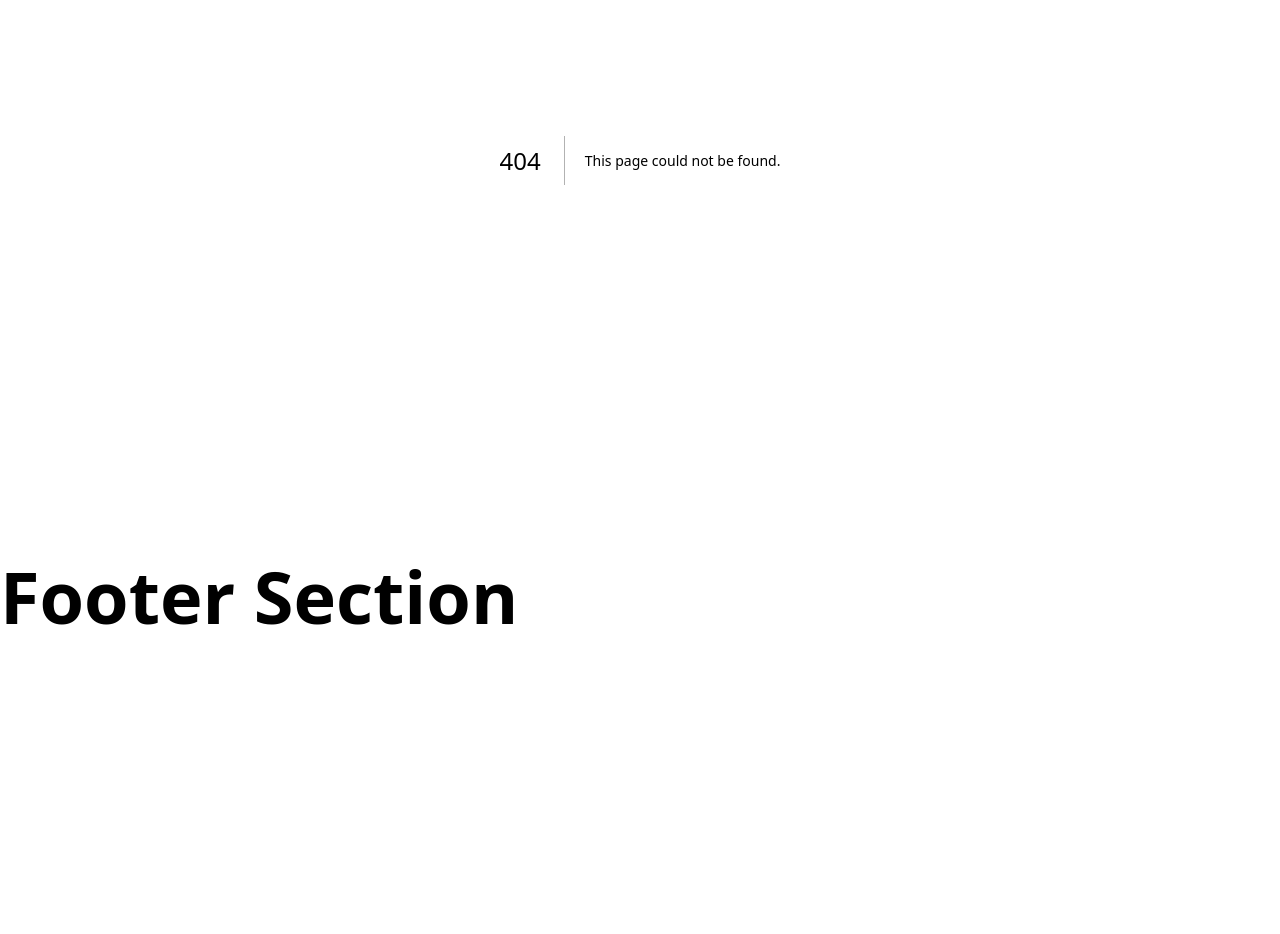
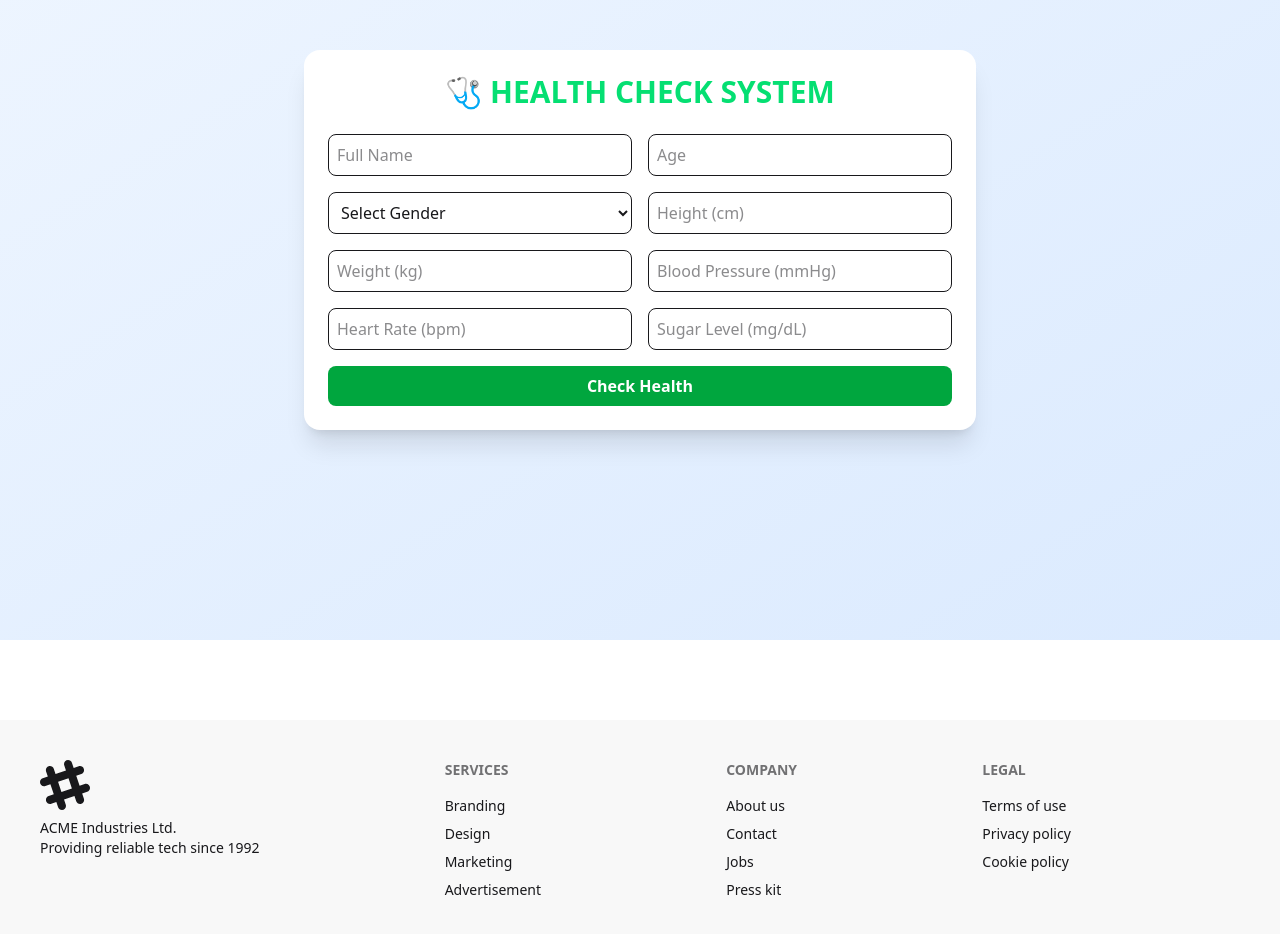
Before and after one commit to kamruzzaman1234/doctor-management, a Next.js app: page /healthCheck in a window 1280 px wide. Before the commit this address had no page. Shown: the part 240-1174 px from the top of the page. Before the commit the page ends 885 px from the top, so only its background shows below. Built offline with nearby package versions, Linux system fonts and the light colour scheme.

Commit message:
Check health code added

```diff
--- /dev/null
+++ b/app/healthCheck/page.jsx
@@ -0,0 +1,11 @@
+"use client";
+import HealthCheck from "../../components/Pages/Health-check/HealthCheck";
+
+const healthCheck = ()=>{
+    return(
+        <div>
+            <HealthCheck></HealthCheck>
+        </div>
+    )
+}
+export default healthCheck;
--- a/app/layout.tsx
+++ b/app/layout.tsx
@@ -1,7 +1,8 @@
 import type { Metadata } from "next";
 import { Geist, Geist_Mono } from "next/font/google";
 import "./globals.css";
-import Navbar from '../components/Shared/Navbar/Nabar'
+import Navbar from '../components/Shared/Navbar/Nabar';
+import Footer from '../components/Shared/Footer/Footer';
 
 const geistSans = Geist({
   variable: "--font-geist-sans",
@@ -30,7 +31,8 @@ export default function RootLayout({
       >
         <Navbar></Navbar>
         {children}
-        <h2 className="text-7xl font-bold">Footer Section</h2>
+        <Footer></Footer>
+
       </body>
     </html>
   );
--- /dev/null
+++ b/components/Pages/Health-check/HealthCheck.jsx
@@ -0,0 +1,190 @@
+"use client";
+
+import { useState } from "react";
+
+export default function HealthCheck() {
+  const [formData, setFormData] = useState({
+    name: "",
+    age: "",
+    gender: "",
+    height: "",
+    weight: "",
+    bloodPressure: "",
+    heartRate: "",
+    sugar: "",
+  });
+
+  const [result, setResult] = useState(null);
+
+  const handleChange = (e) => {
+    const { name, value } = e.target;
+    setFormData((prev) => ({ ...prev, [name]: value }));
+  };
+
+  const handleSubmit = (e) => {
+    e.preventDefault();
+
+    const { height, weight, bloodPressure, heartRate, sugar } = formData;
+
+
+    const h = parseFloat(height) / 100;
+    const w = parseFloat(weight);
+    const bmi = w / (h * h);
+
+    let bmiStatus = "";
+    if (bmi < 18.5) bmiStatus = "Underweight";
+    else if (bmi < 24.9) bmiStatus = "Normal";
+    else if (bmi < 29.9) bmiStatus = "Overweight";
+    else bmiStatus = "Obese";
+
+
+    const summary = {
+      bmi: bmi.toFixed(1),
+      bmiStatus,
+      bpStatus:
+        parseInt(bloodPressure) > 140
+          ? "High Blood Pressure"
+          : parseInt(bloodPressure) < 90
+          ? "Low Blood Pressure"
+          : "Normal",
+      heartStatus:
+        parseInt(heartRate) > 100
+          ? "High Heart Rate"
+          : parseInt(heartRate) < 60
+          ? "Low Heart Rate"
+          : "Normal",
+      sugarStatus:
+        parseInt(sugar) > 140
+          ? "High Sugar Level"
+          : parseInt(sugar) < 70
+          ? "Low Sugar Level"
+          : "Normal",
+    };
+
+    setResult(summary);
+  };
+
+  return (
+      <div className="py-[80px]">
+          <section className="min-h-screen bg-gradient-to-br from-blue-50 to-blue-100 flex items-center justify-center p-4">
+      <div className="bg-white shadow-xl rounded-2xl p-6 w-full max-w-2xl">
+        <h1 className="text-3xl uppercase font-bold text-center text-green-400 mb-6">
+          🩺 Health Check System
+        </h1>
+
+
+        <form onSubmit={handleSubmit} className="space-y-4">
+          <div className="grid grid-cols-1 sm:grid-cols-2 gap-4">
+            <input
+              type="text"
+              name="name"
+              placeholder="Full Name"
+              value={formData.name}
+              onChange={handleChange}
+              className="border rounded-lg p-2 w-full"
+              required
+            />
+            <input
+              type="number"
+              name="age"
+              placeholder="Age"
+              value={formData.age}
+              onChange={handleChange}
+              className="border rounded-lg p-2 w-full"
+              required
+            />
+            <select
+              name="gender"
+              value={formData.gender}
+              onChange={handleChange}
+              className="border rounded-lg p-2 w-full"
+              required
+            >
+              <option value="">Select Gender</option>
+              <option>Male</option>
+              <option>Female</option>
+              <option>Other</option>
+            </select>
+            <input
+              type="number"
+              name="height"
+              placeholder="Height (cm)"
+              value={formData.height}
+              onChange={handleChange}
+              className="border rounded-lg p-2 w-full"
+              required
+            />
+            <input
+              type="number"
+              name="weight"
+              placeholder="Weight (kg)"
+              value={formData.weight}
+              onChange={handleChange}
+              className="border rounded-lg p-2 w-full"
+              required
+            />
+            <input
+              type="number"
+              name="bloodPressure"
+              placeholder="Blood Pressure (mmHg)"
+              value={formData.bloodPressure}
+              onChange={handleChange}
+              className="border rounded-lg p-2 w-full"
+              required
+            />
+            <input
+              type="number"
+              name="heartRate"
+              placeholder="Heart Rate (bpm)"
+              value={formData.heartRate}
+              onChange={handleChange}
+              className="border rounded-lg p-2 w-full"
+              required
+            />
+            <input
+              type="number"
+              name="sugar"
+              placeholder="Sugar Level (mg/dL)"
+              value={formData.sugar}
+              onChange={handleChange}
+              className="border rounded-lg p-2 w-full"
+              required
+            />
+          </div>
+
+          <button
+            type="submit"
+            className="w-full bg-green-600 text-white font-semibold rounded-lg py-2 hover:bg-green-700 transition"
+          >
+            Check Health
+          </button>
+        </form>
+
+
+        {result && (
+          <div className="mt-6 bg-blue-50 p-4 rounded-xl border border-blue-200">
+            <h2 className="text-xl font-semibold text-green-700 mb-2">
+              🧠 Health Summary
+            </h2>
+            <ul className="space-y-1 text-gray-700">
+              <li><strong>BMI:</strong> {result.bmi} ({result.bmiStatus})</li>
+              <li><strong>Blood Pressure:</strong> {result.bpStatus}</li>
+              <li><strong>Heart Rate:</strong> {result.heartStatus}</li>
+              <li><strong>Sugar Level:</strong> {result.sugarStatus}</li>
+            </ul>
+          </div>
+        )}
+
+        {result && (
+          <div className="mt-4 text-gray-600 text-sm">
+            <p>
+               This is a basic self-check result. For accurate diagnosis, please
+              consult a medical professional.
+            </p>
+          </div>
+        )}
+      </div>
+    </section>
+      </div>
+  );
+}
--- a/components/Pages/Home/BookAppointment/BookAppointment.jsx
+++ b/components/Pages/Home/BookAppointment/BookAppointment.jsx
@@ -16,7 +16,7 @@ const BookAppointment = ()=>{
 
                 </div>
 
-                 <div className="w-full absolute bottom-[-50px] right-0 lg:w-[50%]">
+                 <div className="w-full hidden lg:block absolute bottom-[-50px] right-0 lg:w-[50%]">
                         <img src="https://i.ibb.co.com/r2Lpj3yc/dc11.png" alt="" />
                     </div>
 
--- a/components/Shared/Footer/Footer.jsx
+++ b/components/Shared/Footer/Footer.jsx
@@ -0,0 +1,49 @@
+"use client";
+
+const Footer = ()=>{
+    return(
+        <div>
+            <footer className="footer sm:footer-horizontal bg-base-200 text-base-content p-10">
+  <aside>
+    <svg
+      width="50"
+      height="50"
+      viewBox="0 0 24 24"
+      xmlns="http://www.w3.org/2000/svg"
+      fillRule="evenodd"
+      clipRule="evenodd"
+      className="fill-current">
+      <path
+        d="M22.672 15.226l-2.432.811.841 2.515c.33 1.019-.209 2.127-1.23 2.456-1.15.325-2.148-.321-2.463-1.226l-.84-2.518-5.013 1.677.84 2.517c.391 1.203-.434 2.542-1.831 2.542-.88 0-1.601-.564-1.86-1.314l-.842-2.516-2.431.809c-1.135.328-2.145-.317-2.463-1.229-.329-1.018.211-2.127 1.231-2.456l2.432-.809-1.621-4.823-2.432.808c-1.355.384-2.558-.59-2.558-1.839 0-.817.509-1.582 1.327-1.846l2.433-.809-.842-2.515c-.33-1.02.211-2.129 1.232-2.458 1.02-.329 2.13.209 2.461 1.229l.842 2.515 5.011-1.677-.839-2.517c-.403-1.238.484-2.553 1.843-2.553.819 0 1.585.509 1.85 1.326l.841 2.517 2.431-.81c1.02-.33 2.131.211 2.461 1.229.332 1.018-.21 2.126-1.23 2.456l-2.433.809 1.622 4.823 2.433-.809c1.242-.401 2.557.484 2.557 1.838 0 .819-.51 1.583-1.328 1.847m-8.992-6.428l-5.01 1.675 1.619 4.828 5.011-1.674-1.62-4.829z"></path>
+    </svg>
+    <p>
+      ACME Industries Ltd.
+      <br />
+      Providing reliable tech since 1992
+    </p>
+  </aside>
+  <nav>
+    <h6 className="footer-title">Services</h6>
+    <a className="link link-hover">Branding</a>
+    <a className="link link-hover">Design</a>
+    <a className="link link-hover">Marketing</a>
+    <a className="link link-hover">Advertisement</a>
+  </nav>
+  <nav>
+    <h6 className="footer-title">Company</h6>
+    <a className="link link-hover">About us</a>
+    <a className="link link-hover">Contact</a>
+    <a className="link link-hover">Jobs</a>
+    <a className="link link-hover">Press kit</a>
+  </nav>
+  <nav>
+    <h6 className="footer-title">Legal</h6>
+    <a className="link link-hover">Terms of use</a>
+    <a className="link link-hover">Privacy policy</a>
+    <a className="link link-hover">Cookie policy</a>
+  </nav>
+</footer>
+        </div>
+    )
+}
+export default Footer;
--- a/components/Shared/Navbar/Nabar.jsx
+++ b/components/Shared/Navbar/Nabar.jsx
@@ -43,7 +43,7 @@ const Navbar = ()=>{
     </ul>
   </div>
   <div className="navbar-end">
-    <Link href={'/'} className="btn border-green-700 uppercase">Check Health</Link>
+    <Link href={'/healthCheck'} className="btn border-green-700 uppercase">Check Health</Link>
   </div>
 </div>
         </div>
```
Also changed, not shown: components/Pages/Home/Facility/Facility.jsx (+3 -3 lines).
